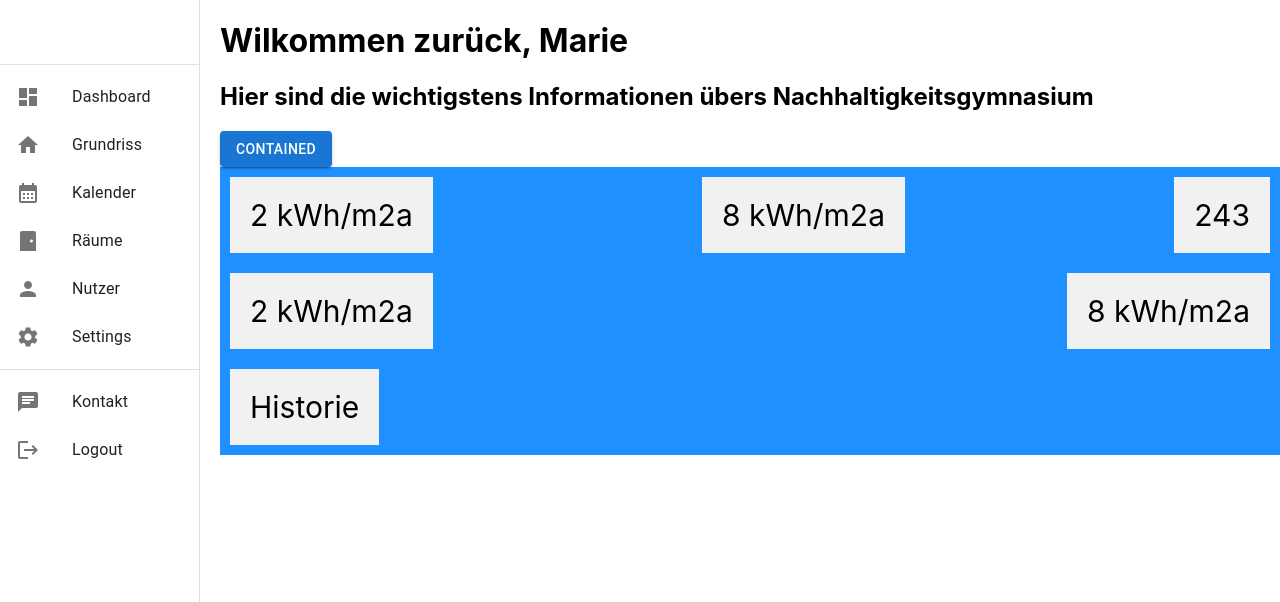
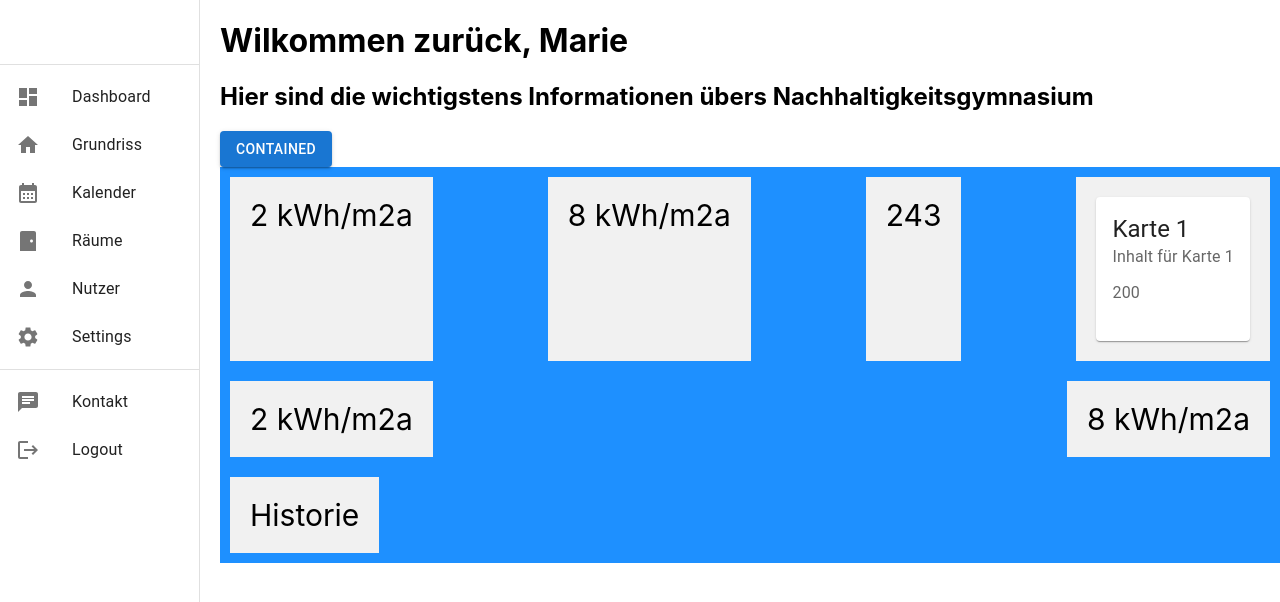
Before and after one commit to Vanizii/Energy-Analytics, a React (Create React App) app in the folder analytic/: page / in a window 1280 px wide. Shown: the top 602 px of the page. Built offline with nearby package versions, Linux system fonts and the light colour scheme.

Commit message:
Carde hinzugefügt

```diff
--- a/analytic/src/index.js
+++ b/analytic/src/index.js
@@ -17,6 +17,9 @@ import ListItemIcon from '@mui/material/ListItemIcon';
 import ListItemText from '@mui/material/ListItemText';
 import MailIcon from '@mui/icons-material/Mail';
 import Toolbar from '@mui/material/Toolbar';
+import Card from '@mui/material/Card';
+import CardContent from '@mui/material/CardContent';
+import Typography from '@mui/material/Typography';
 
 // Icons
 import DashboardIcon from '@mui/icons-material/Dashboard';
@@ -31,10 +34,35 @@ import LogoutIcon from '@mui/icons-material/Logout';
 
 const root = ReactDOM.createRoot(document.getElementById('root'));
 
+// Funktionale Komponente für die Karte
+function MyCard(props) {
+
+  const { wert, text, veraenderung } = props;
+
+  return (
+    <Card>
+      <CardContent>
+        <Typography variant="h5" component="div">
+          {wert}
+        </Typography>
+        <Typography sx={{ mb: 1.5 }} color="text.secondary">
+        {text}
+        </Typography>
+        <Typography sx={{ mb: 1.5 }} color="text.secondary">
+        {veraenderung}
+        </Typography>
+      </CardContent>
+    </Card>
+  );
+}
+
 class Homepage extends React.Component {
   constructor(props) {
     super(props);
-    this.state = {};
+    this.state = {
+      energieverbrauch: "2 kWh/m²a",
+      eneregieersparnis: "8 kWh/m²",
+      geldersparnis: 243};
   }
 
   drawer = () => {
@@ -77,6 +105,7 @@ class Homepage extends React.Component {
     )
   };
 
+  // HTML Rendern
   render() {
     return (
       <div>
@@ -99,6 +128,9 @@ class Homepage extends React.Component {
             <div class="energieverbrauch">2 kWh/m2a</div>
             <div class="energieersparnis">8 kWh/m2a</div>
             <div class="Geldersparnis">243</div>
+            <div>
+            <MyCard wert="Karte 1" text="Inhalt für Karte 1" veraenderung="200" />
+            </div>
           </div>
 
           <div class="diagramme">
```
